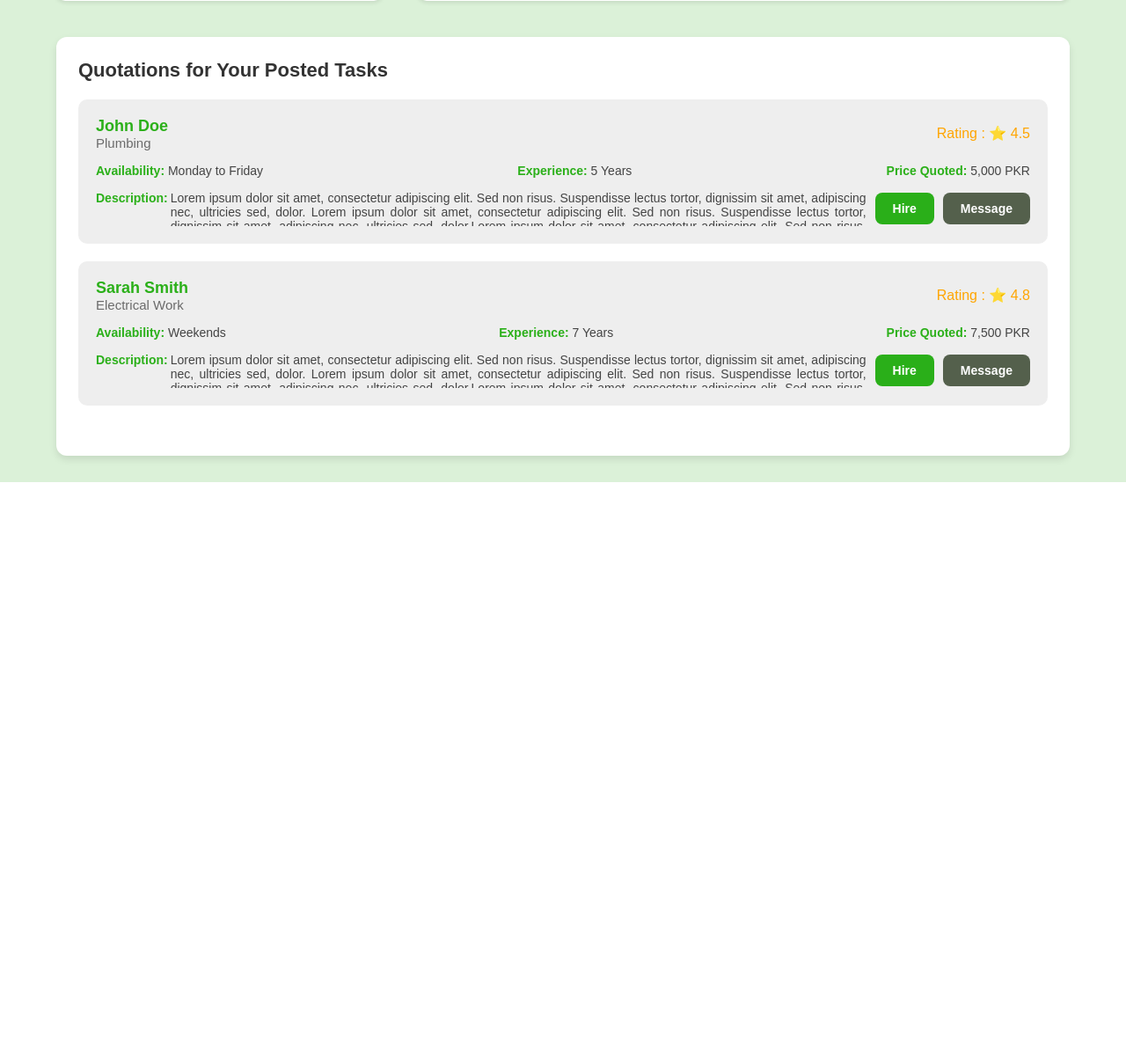
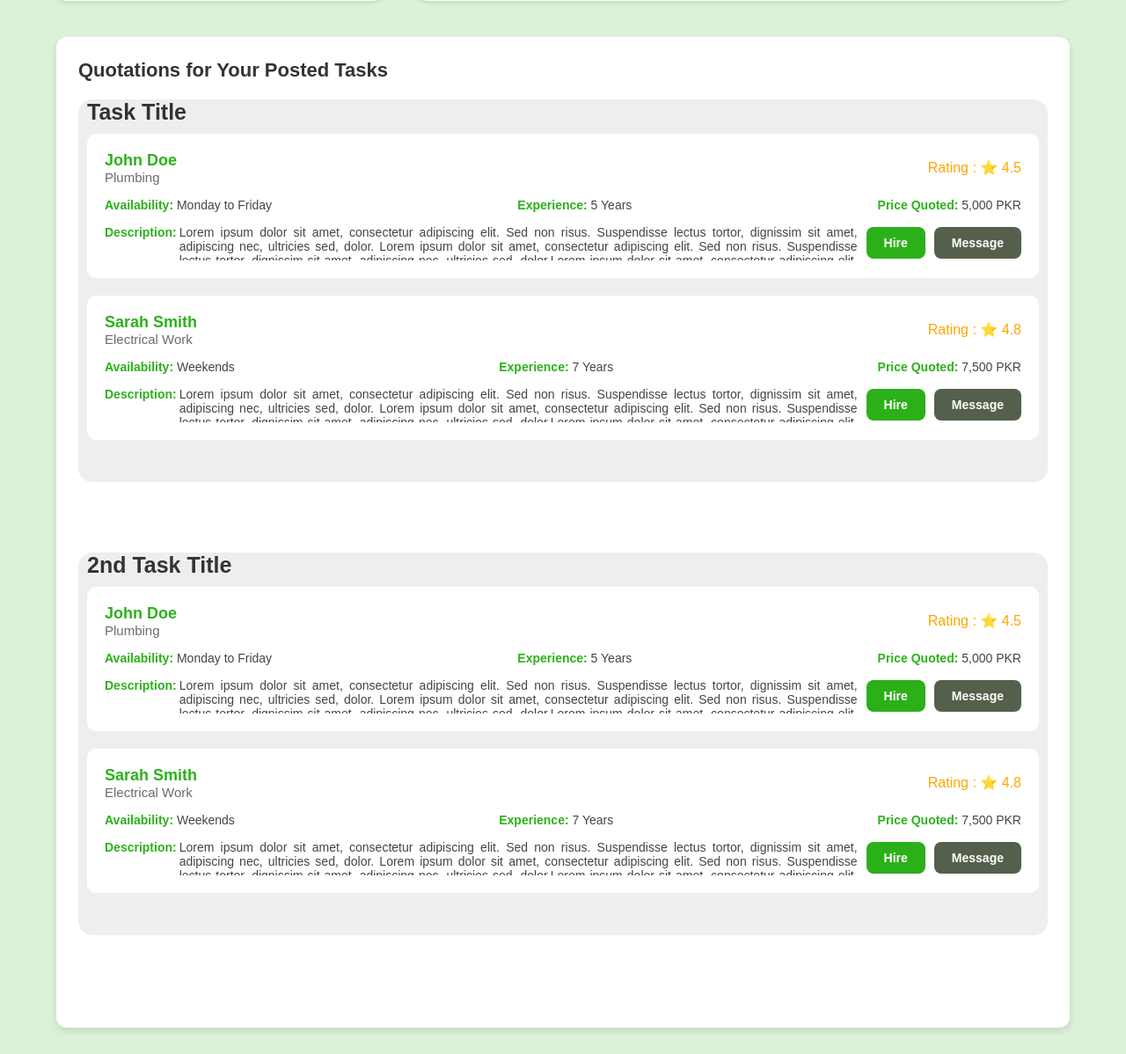
Before and after one commit to ZaynAnwar/Taskker, a PHP site: the page made by Client profile/cprofile.php in a window 1280 px wide. Shown: the part 654-1852 px from the top of the page at 88% size. Before the commit the page ends 1202 px from the top, so only its background shows below. Run offline with PHP 8.4, Linux system fonts and the light colour scheme; the visitor is signed in with stand-in values (Sample User, id 1); tables that the repository leaves empty hold one stand-in row (values such as "Sample post"); grey boxes marked "Sample" are stand-in pictures; some libraries are stand-ins or nearby versions.

Commit message:
Update on multiple task quotations

```diff
--- a/Client profile/cprofile.css
+++ b/Client profile/cprofile.css
@@ -353,17 +353,31 @@ body::-webkit-scrollbar {
   box-shadow: 0 4px 8px rgba(0, 0, 0, 0.1);
 }
 .quotation-up{
+  background-color: #eeeeee;
+  border-radius: 2vh;
+  margin-bottom: 10vh;
+  padding-bottom: 2vh;
+}
+.quotation-in{
+  background-color: #eeeeee;
   height: 380px;
   width: 100%;
   overflow-y: auto;
+  border-radius: 2vh;
+
 }
-.quotation-up::-webkit-scrollbar {
+.quotation-up h4{
+  margin: 10px;
+  font-size: 25px;
+}
+.quotation-in::-webkit-scrollbar {
   background-color: #fff;
   width: 0.3vw;
 }
-.quotation-up::-webkit-scrollbar-thumb {
+.quotation-in::-webkit-scrollbar-thumb {
   border-radius: 10px;
   background-color: #dddddd;
+
 }
 
 .quotation-section h3 {
@@ -376,7 +390,9 @@ body::-webkit-scrollbar {
 .quotation-container {
   padding: 20px;
   margin-bottom: 20px;
-  background-color: #eeeeee;
+  background-color: #fff;
+  margin-left: 10px;
+  margin-right: 10px;
   /* box-shadow: 4px 4px 50px rgba(0, 0, 0, 0.1), -4px -4px 50px rgba(0, 0, 0, 0.1); */
   border-radius: 10px;
   transition: transform 0.2s ease;
--- a/Client profile/cprofile.php
+++ b/Client profile/cprofile.php
@@ -317,8 +317,11 @@
         <h3>Quotations for Your Posted Tasks</h3>
 
         <div class="quotation-up">
-          <!-- Quotation Container 1 -->
-          <div class="quotation-container">
+          <h4>Task Title</h4>
+          <div class="quotation-in">
+
+            <!-- Quotation Container 1 -->
+            <div class="quotation-container">
             <div class="quotation-header">
               <div class="provider-info">
                 <span class="provider-name">John Doe</span>
@@ -357,10 +360,10 @@
                 <button class="btn message-btn">Message</button>
               </div>
             </div>
-          </div>
+            </div>
 
-          <!-- Quotation Container 2 -->
-          <div class="quotation-container">
+            <!-- Quotation Container 2 -->
+            <div class="quotation-container">
             <div class="quotation-header">
               <div class="provider-info">
                 <span class="provider-name">Sarah Smith</span>
@@ -398,7 +401,96 @@
                 <button class="btn message-btn">Message</button>
               </div>
             </div>
+            </div>
           </div>
+        </div>
+        <div class="quotation-up">
+          <h4>   2nd Task Title</h4>
+            <div class="quotation-in">
+
+              <!-- Quotation Container 1 -->
+              <div class="quotation-container">
+            <div class="quotation-header">
+              <div class="provider-info">
+                <span class="provider-name">John Doe</span>
+                <span class="provider-service">Plumbing</span>
+              </div>
+              <div class="provider-rating">
+                <span>Rating : ⭐ 4.5</span>
+              </div>
+            </div>
+            <div class="quotation-details">
+              <div class="detail">
+                <strong>Availability:</strong> Monday to Friday
+              </div>
+              <div class="detail"><strong>Experience:</strong> 5 Years</div>
+              <div class="detail"><strong>Price Quoted:</strong> 5,000 PKR</div>
+            </div>
+            <div class="quotation-footer">
+              <div class="description">
+                <div class="detail"><strong>Description:</strong></div>
+                <p>
+                  Lorem ipsum dolor sit amet, consectetur adipiscing elit. Sed
+                  non risus. Suspendisse lectus tortor, dignissim sit amet,
+                  adipiscing nec, ultricies sed, dolor. Lorem ipsum dolor sit
+                  amet, consectetur adipiscing elit. Sed non risus. Suspendisse
+                  lectus tortor, dignissim sit amet, adipiscing nec, ultricies
+                  sed, dolor.Lorem ipsum dolor sit amet, consectetur adipiscing
+                  elit. Sed non risus. Suspendisse lectus tortor, dignissim sit
+                  amet, adipiscing nec, ultricies sed, dolor. dolor.Lorem ipsum
+                  dolor sit amet, consectetur adipiscing elit. Sed non risus.
+                  Suspendisse lectus tortor, dignissim sit amet, adipiscing nec,
+                  ultricies sed, dolor.
+                </p>
+              </div>
+              <div class="quotation-actions">
+                <button class="btn hire-btn">Hire</button>
+                <button class="btn message-btn">Message</button>
+              </div>
+            </div>
+              </div>
+
+              <!-- Quotation Container 2 -->
+              <div class="quotation-container">
+            <div class="quotation-header">
+              <div class="provider-info">
+                <span class="provider-name">Sarah Smith</span>
+                <span class="provider-service">Electrical Work</span>
+              </div>
+              <div class="provider-rating">
+                <span>Rating : ⭐ 4.8</span>
+              </div>
+            </div>
+            <div class="quotation-details">
+              <div class="detail"><strong>Availability:</strong> Weekends</div>
+              <div class="detail"><strong>Experience:</strong> 7 Years</div>
+              <div class="detail"><strong>Price Quoted:</strong> 7,500 PKR</div>
+            </div>
+
+            <div class="quotation-footer">
+              <div class="description">
+                <div class="detail"><strong>Description:</strong></div>
+                <p>
+                  Lorem ipsum dolor sit amet, consectetur adipiscing elit. Sed
+                  non risus. Suspendisse lectus tortor, dignissim sit amet,
+                  adipiscing nec, ultricies sed, dolor. Lorem ipsum dolor sit
+                  amet, consectetur adipiscing elit. Sed non risus. Suspendisse
+                  lectus tortor, dignissim sit amet, adipiscing nec, ultricies
+                  sed, dolor.Lorem ipsum dolor sit amet, consectetur adipiscing
+                  elit. Sed non risus. Suspendisse lectus tortor, dignissim sit
+                  amet, adipiscing nec, ultricies sed, dolor. dolor.Lorem ipsum
+                  dolor sit amet, consectetur adipiscing elit. Sed non risus.
+                  Suspendisse lectus tortor, dignissim sit amet, adipiscing nec,
+                  ultricies sed, dolor.
+                </p>
+              </div>
+              <div class="quotation-actions">
+                <button class="btn hire-btn">Hire</button>
+                <button class="btn message-btn">Message</button>
+              </div>
+            </div>
+              </div>
+            </div>
         </div>
       </div>
     </div>
```
